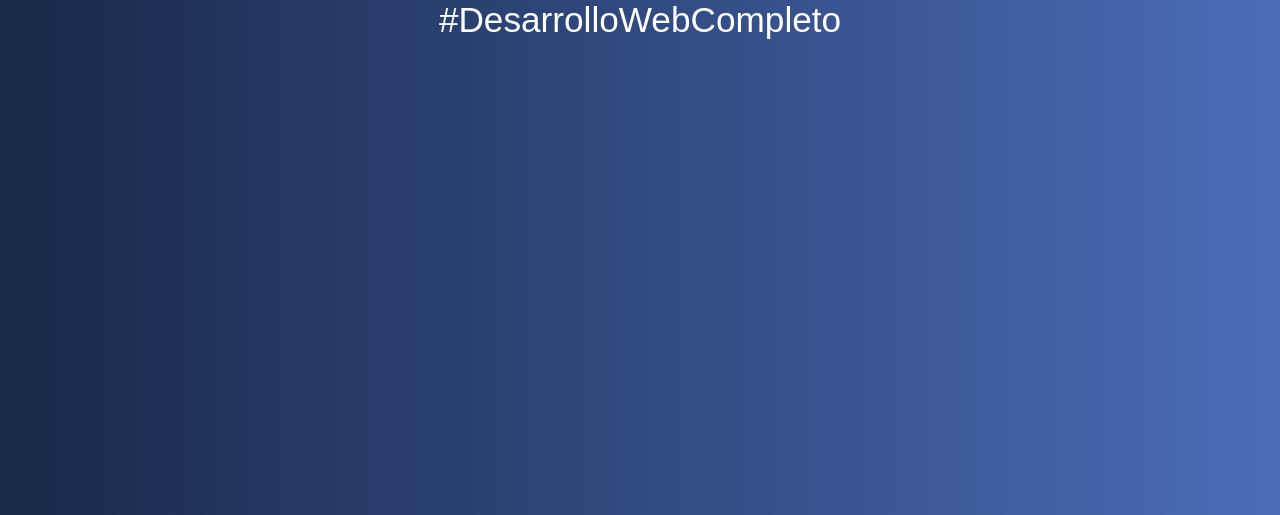
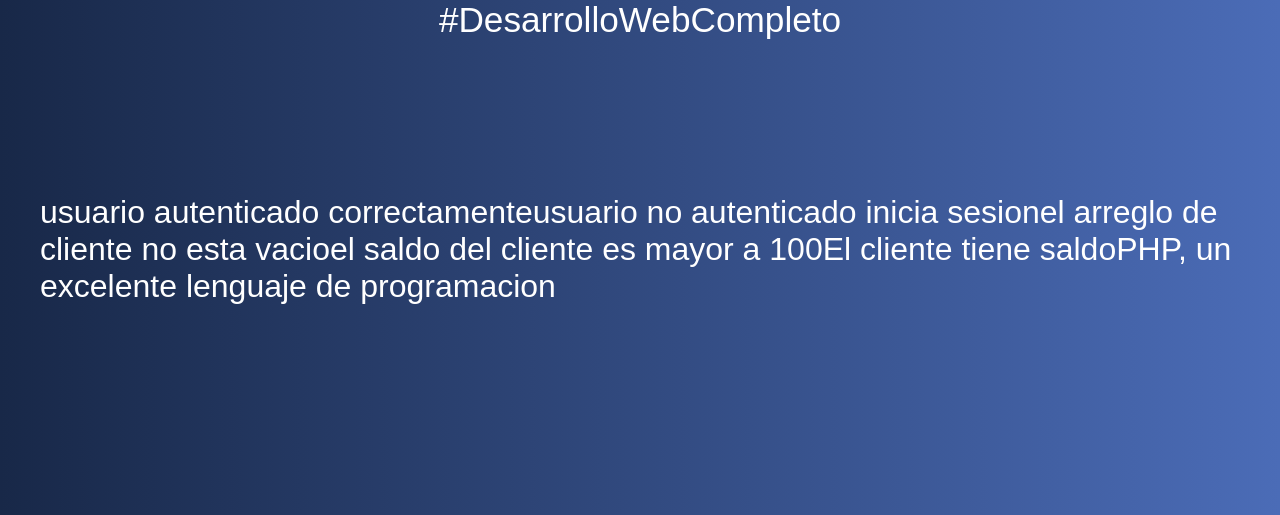
Before and after one commit to patxiarana/PHP-Course, a PHP site: page /12-condicionales.php in a window 1280 px wide. Shown: the part 285-800 px from the top of the page. Run offline with PHP 8.4, Linux system fonts and the light colour scheme.

Commit message:
if, else and switch

```diff
--- a/IntroduccionPHP_inicio/12-condicionales.php
+++ b/IntroduccionPHP_inicio/12-condicionales.php
@@ -1,7 +1,66 @@
 <?php include 'includes/header.php';
 
+$autenticado = true ;
+$admin = false ;
+if($autenticado || $admin) {
+echo 'usuario autenticado correctamente' ;
+} else {
+echo 'usuario no autenticado inicia sesion';
+}
 
+if($autenticado && $admin) {
+    echo 'usuario autenticado correctamente' ;
+    } else {
+    echo 'usuario no autenticado inicia sesion';
+    }
 
+    // IF aninados
+
+    $cliente = [
+    'nombre' => 'Patxi',
+    'saldo' => 200 ,
+    'informacion' => [
+    'Tipo' => 'premium'
+        ]
+    ] ;
+
+    if(!empty($cliente)) {
+        echo 'el arreglo de cliente no esta vacio';
+        if($cliente['saldo'] > 100) {
+            echo "el saldo del cliente es mayor a 100" ;
+        }  else {
+            echo 'el cliente no teine saldo ' ;
+        } ;
+    }
+
+// Else if
+
+if($cliente['saldo'] > 0 ) {
+    echo 'El cliente tiene saldo' ;
+} else if($cliente['informacion']['Tipo'] === 'premium') {
+echo 'el cliente es premium';
+}else{
+    echo 'el cliente no tiene saldo o no es premium';
+}
+
+$tecnologia ='PHP' ;
+
+switch($tecnologia) {
+    case 'PHP' :
+    echo 'PHP, un excelente lenguaje de programacion' ;
+       break ;
+
+   case 'JavaScript' :
+    echo 'Genial, el lenguaje de la web';
+
+    break ;
+
+    case 'HTML' :
+    echo  'HTML el rey del web XD' ;
+  break ;
+    default :
+    echo "No se cual es el lenguaje" ;
+}
 
 
 include 'includes/footer.php';
```
